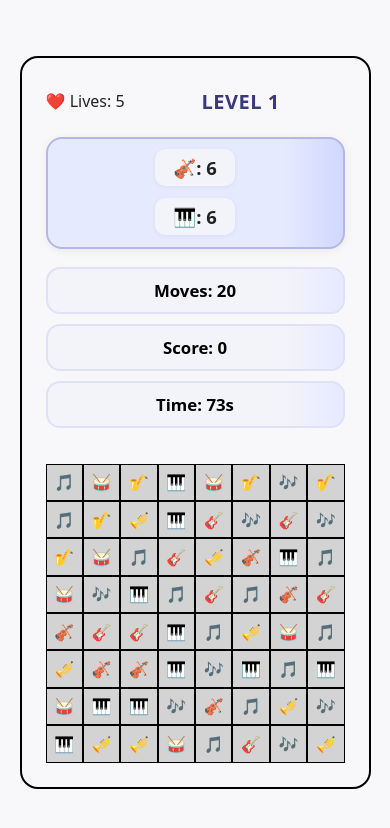
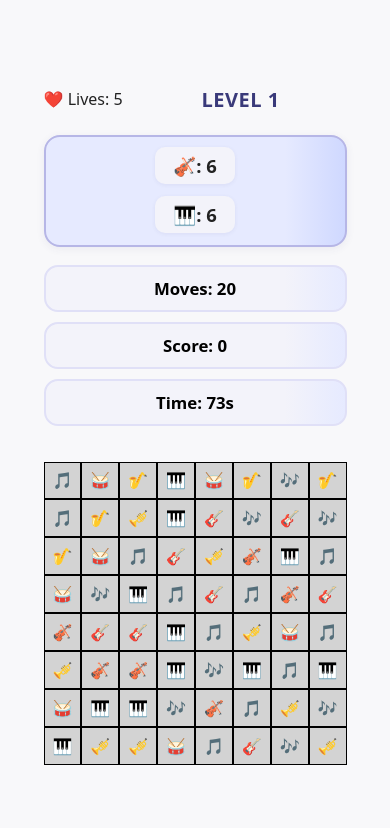
Before and after one commit to hannahro15/Musical-Themed-Candy-Crush, a website with bundled scripts: page index.html in a window 390 px wide. Both pictures are taken after a click on the button "Play Game". Built offline with nearby package versions, Linux system fonts and the light colour scheme.

Commit message:
Remove border on mobile screen sizes

```diff
--- a/src/script.js
+++ b/src/script.js
@@ -55,6 +55,7 @@ import { showElement, hideElement } from './utils.js';
 
 const playButton = document.getElementById('playBtn');
 const howToPlayBtn = document.getElementById('howToPlayBtn');
+const container = document.querySelector('.container');
 const heading = document.querySelector('h1');
 const subtitle = document.querySelector('.subtitle');
 const menu = document.querySelector('.menu');
@@ -96,6 +97,7 @@ const congratsRestartBtn = document.getElementById('congratsRestartBtn');
 
 
 function showMenu() {
+  container?.classList.remove('game-active');
   showMenuPage(
     heading,
     subtitle,
@@ -111,6 +113,7 @@ function showMenu() {
 
 function showGameUI() {
   console.log('[showGameUI] called');
+  container?.classList.add('game-active');
   hideElement(heading);
   hideElement(subtitle);
   hideElement(menu);
--- a/styles.css
+++ b/styles.css
@@ -34,7 +34,7 @@ button {
 /* --- MENU/HOME STYLES --- */
 .container {
     padding: 24px;
-        border: solid 2px black;
+    border: none;
     min-height: 300px;
     width: 90vw;
     max-width: 500px;
@@ -44,6 +44,10 @@ button {
     flex-direction: column;
     align-items: stretch;
     gap: 18px;
+}
+
+.container.game-active {
+    border: none;
 }
 
 h1 {
@@ -442,6 +446,10 @@ h1 {
 }
 
 @media (min-width: 768px) {
+    .container {
+        border: solid 2px black;
+    }
+
     #playBtn, #howToPlayBtn {
         width: 40%;
     }
```
Lines whose indentation alone changed are shown as unchanged.
